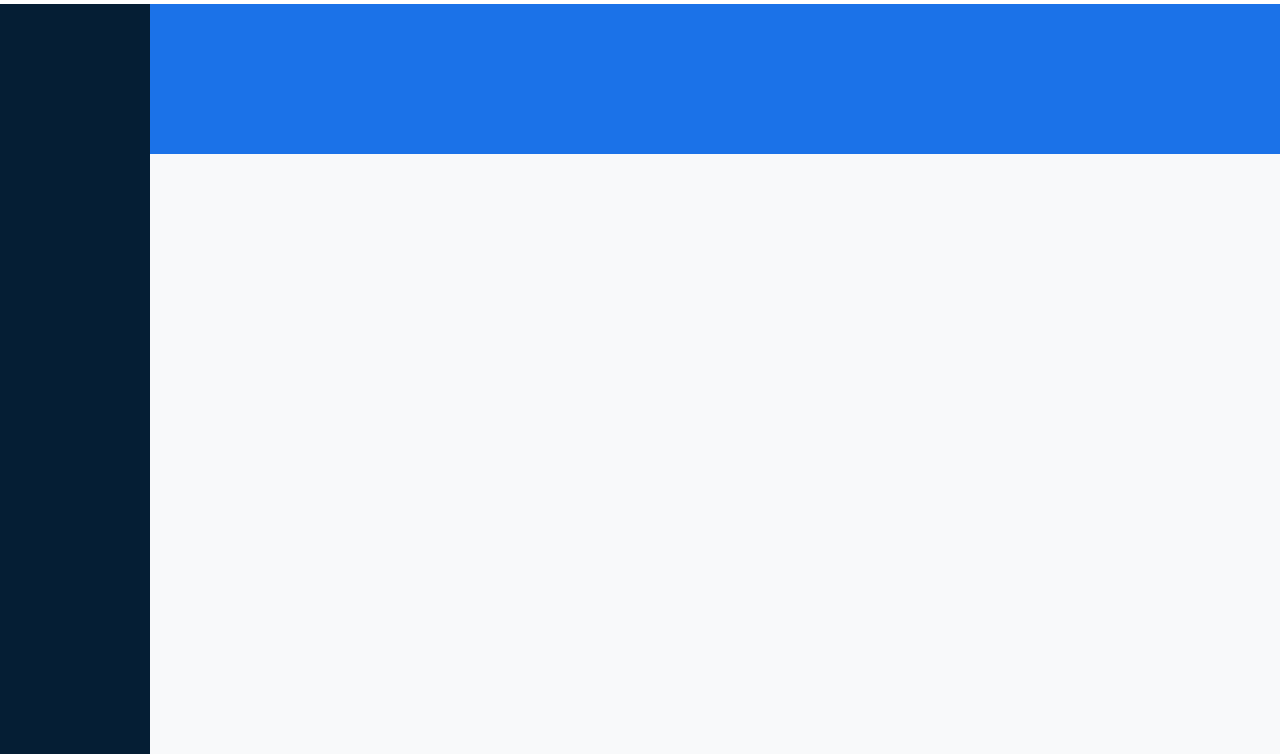
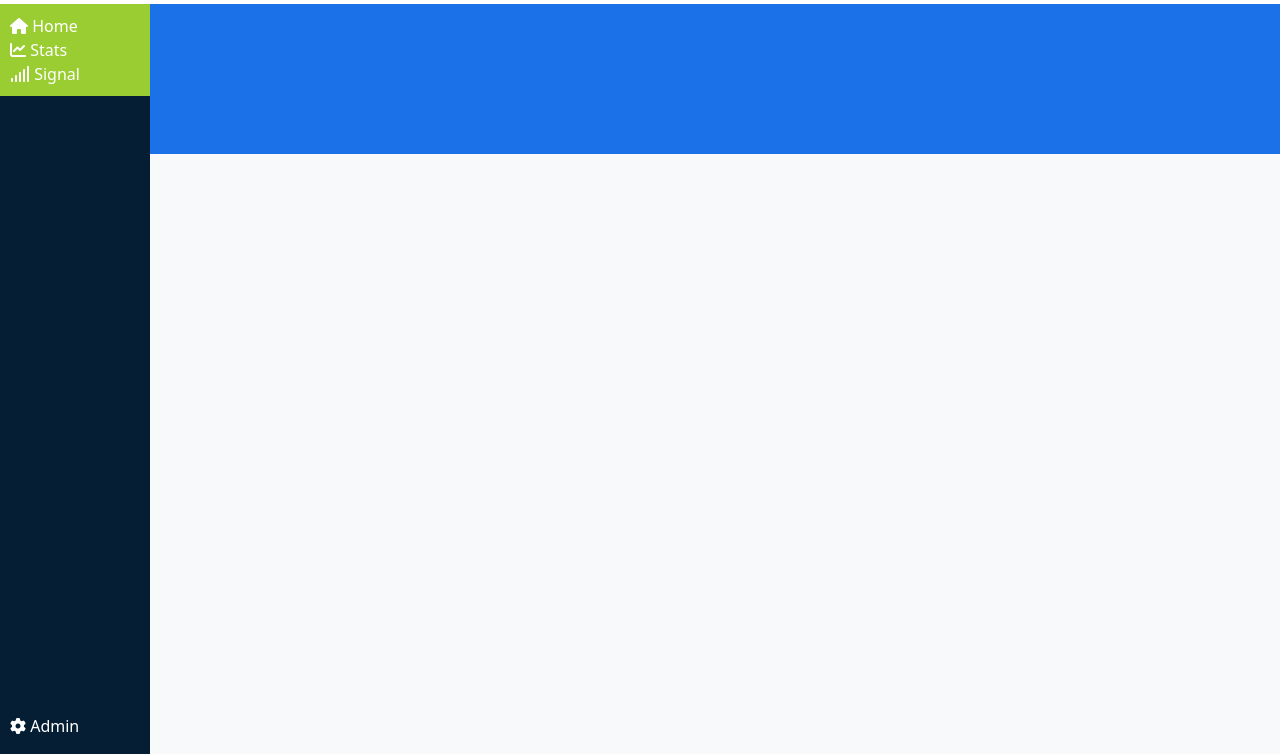
Before and after one commit to Domenico-lel/html-css-bootstrap-dashboard, a plain HTML site: page index.html in a window 1280 px wide. Shown: the part 46-800 px from the top of the page. Drawn offline with nearby package versions, Linux system fonts and the light colour scheme.

Commit message:
slidebar

```diff
--- a/css/style.css
+++ b/css/style.css
@@ -59,3 +59,27 @@
     height: 100%;
     background-color: #051E34;
 }
+
+.block_slidebar{
+    height: 100%;
+    width: 100%;
+    display: flex;
+    flex-direction: column;
+    justify-content: space-between;
+}
+
+.cont_top_bo_sli{
+    height: auto;
+    width: 100%;
+    padding: 10px;
+    background-color: yellowgreen;
+}
+
+.cont_bot_bo_sli{
+    height: 50px;
+    justify-content: center;
+    padding: 10px;
+}
+.cont_top_bo_sli > div > span, .cont_bot_bo_sli > span{
+    color: #fff;
+}
--- a/index.html
+++ b/index.html
@@ -36,6 +36,30 @@
     <div id="wrapper-up">
 
         <div id="slidebar">
+            <div class="block_slidebar">
+                <section class="cont_top_bo_sli">
+                    <div>
+                        <i class="fa-solid fa-house" style="color: #ffffff;"></i>
+                        <span>Home</span>
+                    </div>
+
+                    <div>
+                        <i class="fa-solid fa-chart-line" style="color: #ffffff;"></i>
+                        <span>Stats</span>
+                    </div>
+
+                    <div>
+                        <i class="fa-solid fa-signal" style="color: #ffffff;"></i>
+                        <span>Signal</span>
+                    </div>
+                </section>
+
+                <section class="cont_bot_bo_sli">
+                    <i class="fa-solid fa-gear" style="color: #ffffff;"></i>
+                    <span>Admin</span>
+                </section>
+
+            </div>
 
         </div>
 
```
